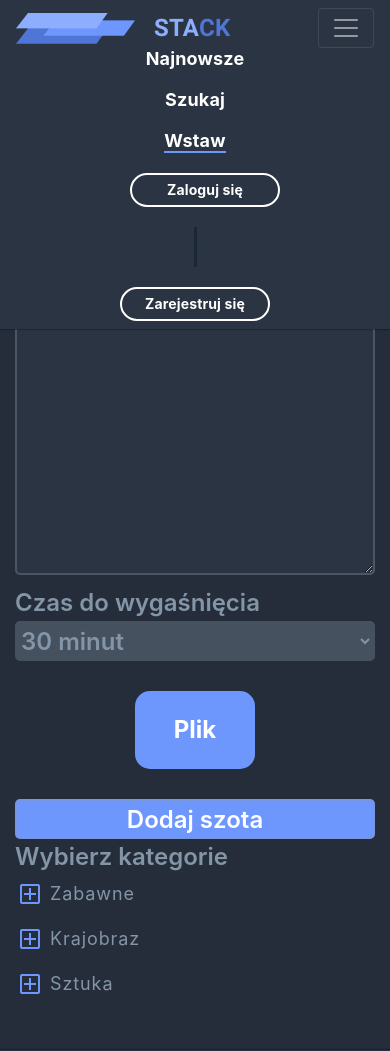
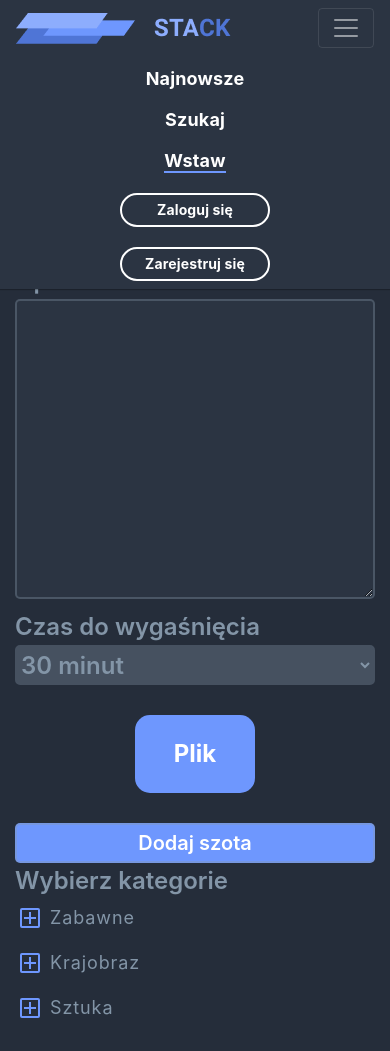
Before and after one commit to Rojson/stack, a PHP site: page /add.php in a window 390 px wide, after a click that opens the changed part. Shown: the top 1051 px of the page. Run offline with PHP 8.4, Linux system fonts and the light colour scheme; data that the repository does not hold is empty; style sheets or scripts are compiled from the project's sources.

Commit message:
Responsive fixes

```diff
--- a/add.php
+++ b/add.php
@@ -16,27 +16,10 @@
     <script src="js/log.js"></script>
 </head>
 <body class="bg">
-<?php
+    <?php
         require("registration.php");
+        require("like.php");
     ?>
-    <!-- <div id="log_in" class="log_bg log_display_a">
-        <form method="POST" action="" class="vertical-container box">
-            <img src="css/logo_f.png">
-            <input type="text" name="login" placeholder="Login">
-            <input type="password" name="password" placeholder="Hasło">
-            <input type="submit" value="Zaloguj się">
-        </form>
-    </div>
-    <div id="sign_in" class="log_bg log_display_a">
-        <form method="POST" action="" class="vertical-container box">
-            <img src="css/logo_f.png">
-                <input type="hidden" name="reg" value="reg">
-                <input type="text" name="login" placeholder="Podaj swój login">
-                <input type="password" name="password" placeholder="Hasło">
-                <input type="password" placeholder="Powtórz hasło">
-                <input type="submit" value="Utwórz konto">
-        </form>
-    </div> -->
 
     <nav class="navbar nav navbar-expand-md fixed-top container-fluid navbar-dark">
             <img src="css/logo.png">
@@ -84,6 +67,7 @@
             </div>
         </div>
     </div>
+
     <div class="container-lg">
         <form id="upload_form" class="row" action="upload.php" method="POST" enctype="multipart/form-data" onsubmit="return validateForm()">
             <div class="col-sm-6 col-md-4 cols">
--- a/css/add.css
+++ b/css/add.css
@@ -71,8 +71,14 @@ select:active {
   background-color: #6E97FE !important;
   color: #FFFFFF;
   font-weight: 600;
-  font-size: 24px;
-  line-height: 33px;
+  font-size: 20px;
+  -webkit-transition: 200ms all ease-in-out;
+  transition: 200ms all ease-in-out;
+}
+
+.submit:hover {
+  color: #6E97FE;
+  background-color: white !important;
 }
 
 .checkbox {
--- a/css/add.scss
+++ b/css/add.scss
@@ -69,8 +69,13 @@ select:active
     background-color: $blue !important;
     color: #FFFFFF;
     font-weight: 600;
-    font-size: 24px;
-    line-height: 33px;
+    font-size: 20px;
+    transition: 200ms all ease-in-out;
+}
+.submit:hover
+{
+    color: $blue;
+    background-color: white !important;
 }
 .checkbox
 {
--- a/css/log.scss
+++ b/css/log.scss
@@ -10,7 +10,7 @@ $blue:#6E97FE;
     position: fixed;
     left: 0;
     right: 0;
-    z-index: 999;
+    z-index: 9999;
     justify-content: center;
     display: none;
 }
@@ -26,6 +26,7 @@ $blue:#6E97FE;
 }
 .box
 {
+    position: relative;
     width: 400px;
     height: 420px;
     background: #252D3A;
@@ -78,3 +79,47 @@ $blue:#6E97FE;
     color: #6E97FE;
     margin-left: 15px;
 }
+.x
+{
+    width: 20px;
+    height: 20px;
+    position: absolute;
+    top:10px;
+    right: 10px;
+    transition: ease 250ms;
+}
+.x:hover
+{
+    cursor: pointer;
+    transform: rotate(90deg);
+}
+.x::before
+{
+    content: "";
+    position: absolute;
+    top: 10px;
+    left: 0px;
+    width: 20px;
+    height: 2px;
+    background-color: white;
+    transform: rotate(45deg);
+}
+.x::after
+{
+    content: "";
+    position: absolute;
+    top: 10px;
+    left: 0px;
+    width: 20px;
+    height: 2px;
+    background-color: white;
+    transform: rotate(-45deg);
+}
+@media only screen and (max-width: 767px)
+{
+    .box
+    {
+        width: 100%;
+        height: 100%;
+    }
+}
--- a/css/nav.css
+++ b/css/nav.css
@@ -72,6 +72,8 @@
   font-size: 14px;
   line-height: 16px;
   letter-spacing: 0.01em;
+  -webkit-transition: ease 250ms;
+  transition: ease 250ms;
 }
 
 .nav-button__first-button {
@@ -96,6 +98,18 @@
   border-bottom: 2px solid #6E97FE;
 }
 
+@media only screen and (max-width: 767px) {
+  .nav-container__right-side {
+    margin-top: 20px;
+  }
+  .nav-button__first-button {
+    margin-left: 0px;
+  }
+  .nav-sep {
+    display: none;
+  }
+}
+
 .footer {
   background-color: #2B3442;
   height: 270px;
--- a/css/nav.scss
+++ b/css/nav.scss
@@ -56,6 +56,7 @@ $blue:#6E97FE;
     font-size: 14px;
     line-height: 16px;
     letter-spacing: 0.01em;
+    transition: ease 250ms;
 }
 .nav-button__first-button
 {
@@ -79,6 +80,22 @@ $blue:#6E97FE;
     border-bottom: 2px solid $blue;
 }
 
+@media only screen and (max-width: 767px)
+{
+    .nav-container__right-side
+    {
+        margin-top: 20px;
+    }
+    .nav-button__first-button
+    {
+        margin-left: 0px;
+    }
+    .nav-sep
+    {
+        display: none;
+    }
+}
+
 .footer
 {
     background-color: $primary_color;
--- a/css/search.css
+++ b/css/search.css
@@ -184,12 +184,13 @@
   transition: 100ms all ease-in-out;
   -webkit-box-sizing: border-box;
           box-sizing: border-box;
+  -webkit-transition: 200ms all ease-in-out;
+  transition: 200ms all ease-in-out;
 }
 
 .author_submit:hover {
   color: #6E97FE;
   background-color: #FFFFFF;
-  border: 3px solid #6E97FE;
   -webkit-transition: 200ms all ease-in-out;
   transition: 200ms all ease-in-out;
 }
--- a/css/search.scss
+++ b/css/search.scss
@@ -161,12 +161,12 @@ $blue:#6E97FE;
     color: #FFFFFF;
     transition: 100ms all ease-in-out;
     box-sizing: border-box;
+    transition: 200ms all ease-in-out;
 }
 .author_submit:hover
 {
     color: $blue;
     background-color: #FFFFFF;
-    border: 3px solid $blue;
     transition: 200ms all ease-in-out;
 }
 .header
--- a/js/log.js
+++ b/js/log.js
@@ -1,10 +1,17 @@
 $(document).ready(function(){
     $( "#toggle_log" ).click(function() {
         $( "#log_in" ).toggleClass("log_display_a log_display_b")
-        console.log("ss")
+    });
+
+    $( "#toggle_log_btn" ).click(function() {
+        $( "#log_in" ).toggleClass("log_display_a log_display_b")
     });
 
     $( "#toggle_sign" ).click(function() {
+        $( "#sign_in" ).toggleClass("log_display_a log_display_b")
+    });
+
+    $( "#toggle_sign_btn" ).click(function() {
         $( "#sign_in" ).toggleClass("log_display_a log_display_b")
     });
 
--- a/registration.php
+++ b/registration.php
@@ -32,7 +32,8 @@
             {
                 echo "<div id='sign_in' class='log_bg log_display_b'>
                 <form id='reg_form' method='POST' action='' class='vertical-container box'  onsubmit='return validateForm_reg()'>
-                <img src='css/logo_f.png'>
+                    <div id='toggle_sign_btn' class='x'></div>
+                    <img src='css/logo_f.png'>
                     <input type='hidden' name='reg' value='reg'>
                     <input type='text' class='input_error' name='login' placeholder='Podaj swój login'>
                     <input type='password' class='input_error' name='password' placeholder='Hasło'>
@@ -49,6 +50,7 @@
         echo "<div id='sign_in' class='log_bg log_display_a'>
         <form id='reg_form' method='POST' action='' class='vertical-container box' onsubmit='return validateForm_reg()'>
             <img src='css/logo_f.png'>
+                <div id='toggle_sign_btn' class='x'></div>
                 <input type='hidden' name='reg' value='reg'>
                 <input type='text' name='login' placeholder='Podaj swój login'>
                 <input type='password' name='password' placeholder='Hasło'>
@@ -86,6 +88,7 @@
             {
                 echo "<div id='log_in' class='log_bg log_display_b'>
                 <form method='POST' action='' class='vertical-container box'>
+                    <div id='toggle_log_btn' class='x'></div>
                     <img src='css/logo_f.png'>
                     <input type='hidden' name='log' value='log'>
                     <input type='text' class='input_error' name='login' placeholder='Login'>
@@ -100,6 +103,7 @@
     else{
         echo "<div id='log_in' class='log_bg log_display_a'>
                 <form method='POST' action='' class='vertical-container box'>
+                    <div id='toggle_log_btn' class='x'></div>
                     <img src='css/logo_f.png'>
                     <input type='hidden' name='log' value='log'>
                     <input type='text' name='login' placeholder='Login'>
```
Also changed, not shown: css/log.css (+49 -1 lines), search.php (+1 -18 lines), photos/695435f33f4f126d549756d7b2f1fd43_1642702258.png (deleted), photos/695435f33f4f126d549756d7b2f1fd43_1642702270.png (deleted), photos/695435f33f4f126d549756d7b2f1fd43_1642702279.png (deleted), photos/695435f33f4f126d549756d7b2f1fd43_1642702288.png (deleted), 4 other files.
